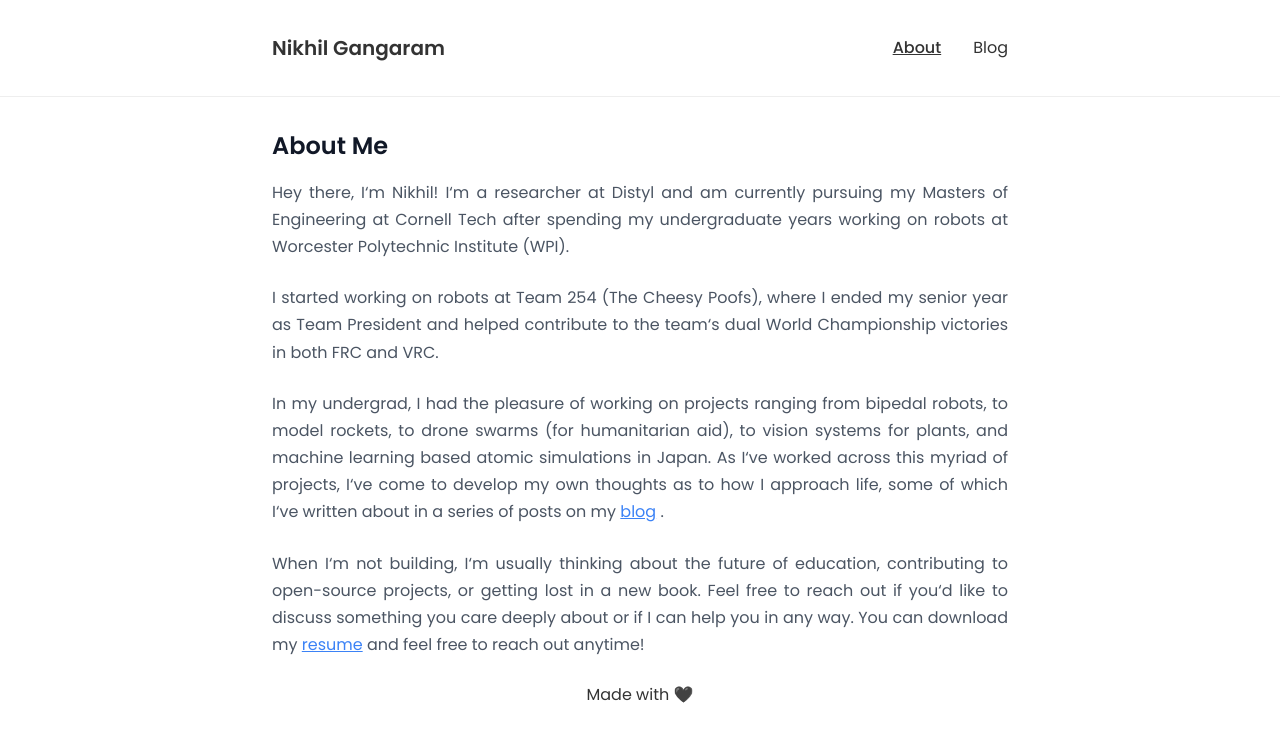
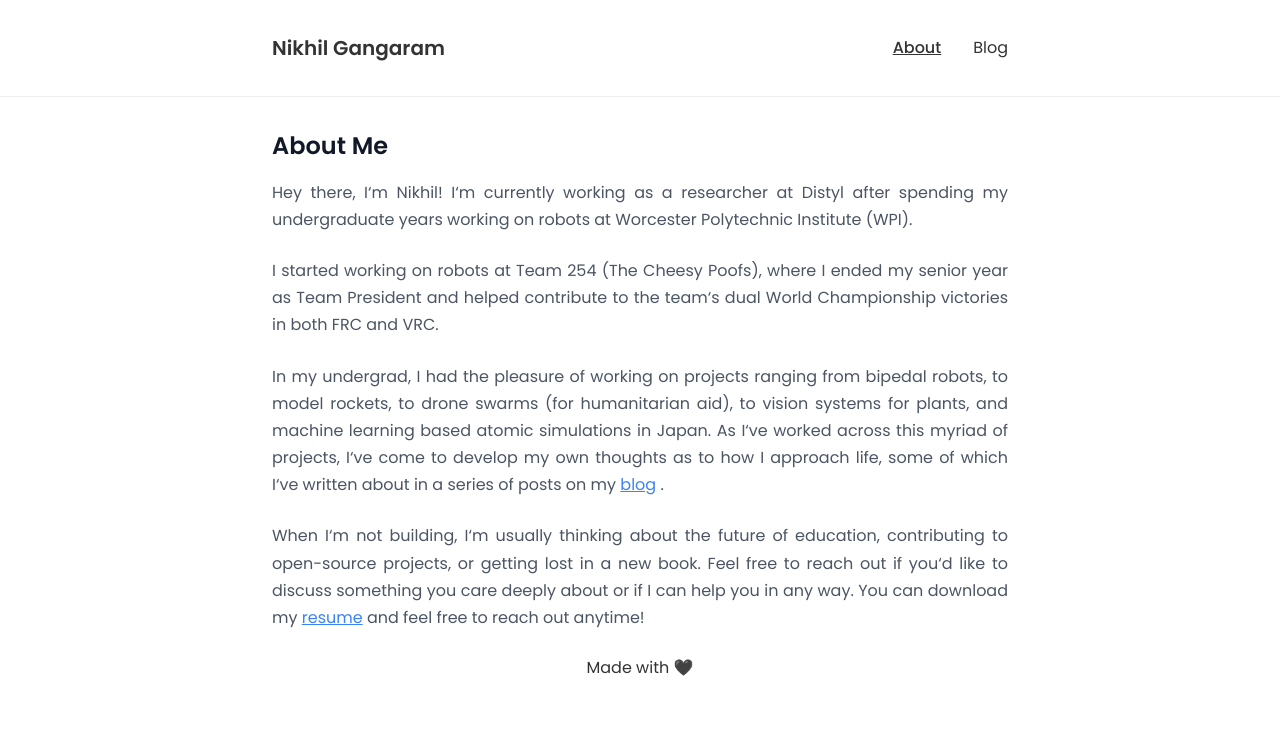
Before and after one commit to NikhilGangaram/NikhilGangaram.github.io, a Next.js app: page / in a window 1280 px wide. Shown: the top 740 px of the page. Built offline with nearby package versions, Linux system fonts and the light colour scheme.

Commit message:
updated w/ dropout status

```diff
--- a/src/app/page.tsx
+++ b/src/app/page.tsx
@@ -11,7 +11,7 @@ export default function AboutPage() {
             <h3>About Me</h3>
 
             <p>
-              Hey there, I&lsquo;m Nikhil! I&lsquo;m a researcher at Distyl and am currently pursuing my Masters of Engineering at Cornell Tech after spending my undergraduate years working on robots at Worcester Polytechnic Institute (WPI).
+              Hey there, I&lsquo;m Nikhil! I&lsquo;m currently working as a researcher at Distyl after spending my undergraduate years working on robots at Worcester Polytechnic Institute (WPI).
             </p>
 
             <p>
```
